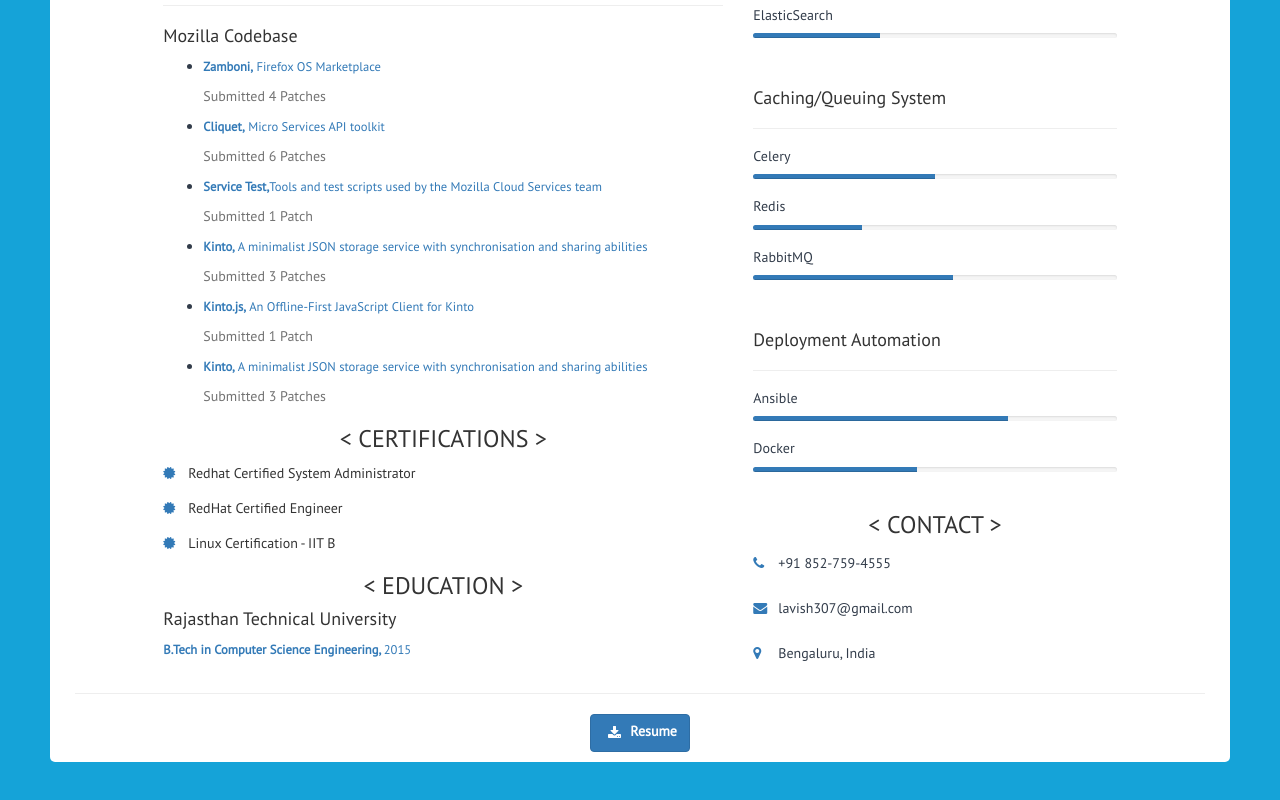
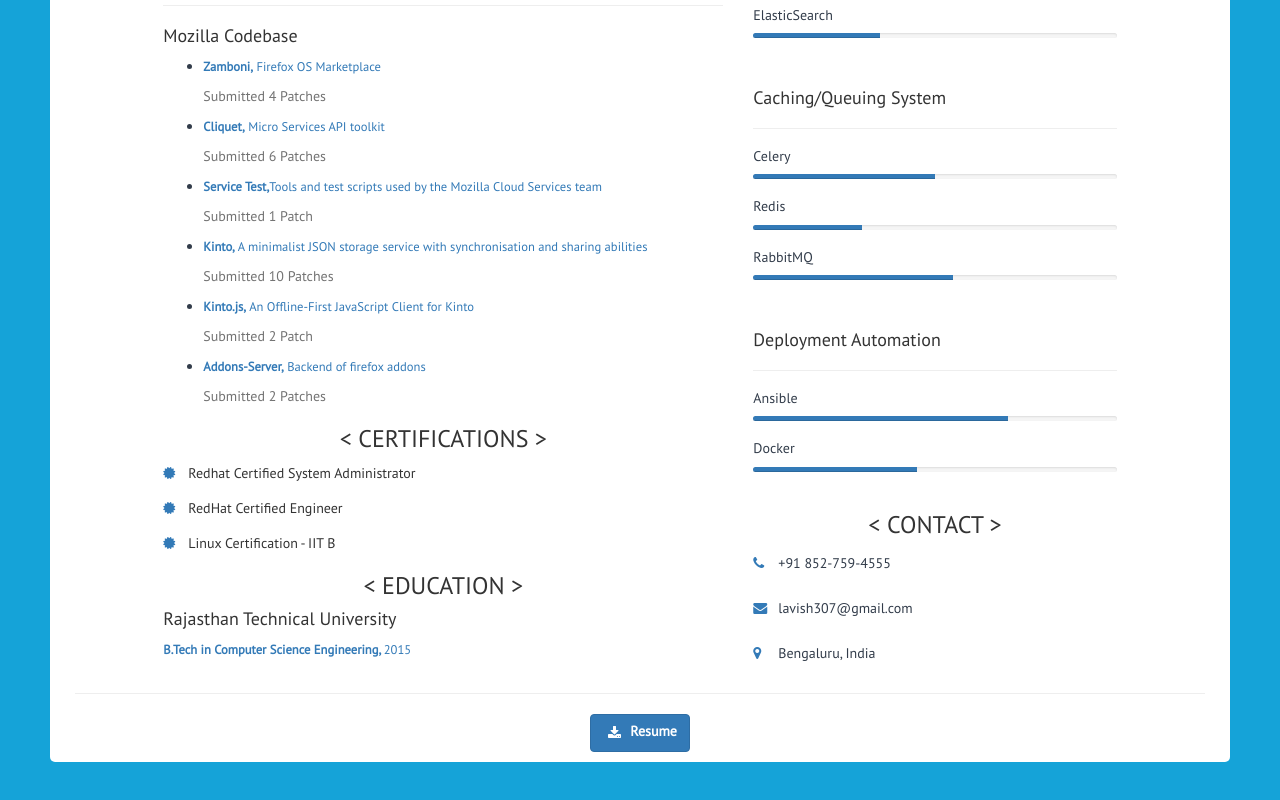
Before and after one commit to lavish205/lavish205.github.io, a website: page index.html in a window 1280 px wide. Shown: the part 1066-1866 px from the top of the page. Drawn offline with nearby package versions, Linux system fonts and the light colour scheme.

Commit message:
contributions updated

```diff
--- a/index.html
+++ b/index.html
@@ -221,19 +221,19 @@
                             <p>
                                 <small class="text-primary"><strong>Kinto,</strong> A minimalist JSON storage service with synchronisation and sharing abilities</small>
                             </p>
-                            <a class="help-block" href="https://github.com/Kinto/kinto/commits/master?author=lavish205">Submitted 3 Patches</a>
+                            <a class="help-block" href="https://github.com/Kinto/kinto/commits/master?author=lavish205">Submitted 10 Patches</a>
                         </li>
                         <li>
                             <p>
                                 <small class="text-primary"><strong>Kinto.js,</strong> An Offline-First JavaScript Client for Kinto</small>
                             </p>
-                            <a class="help-block" href="https://github.com/Kinto/kinto.js/commits/master?author=lavish205">Submitted 1 Patch</a>
+                            <a class="help-block" href="https://github.com/Kinto/kinto.js/commits/master?author=lavish205">Submitted 2 Patch</a>
                         </li>
                         <li>
                             <p>
-                                <small class="text-primary"><strong>Kinto,</strong> A minimalist JSON storage service with synchronisation and sharing abilities</small>
+                                <small class="text-primary"><strong>Addons-Server,</strong> Backend of firefox addons</small>
                             </p>
-                            <a class="help-block" href="https://github.com/Kinto/kinto/commits/master?author=lavish205">Submitted 3 Patches</a>
+                            <a class="help-block" href="https://github.com/mozilla/addons-server/commits/master?author=lavish205">Submitted 2 Patches</a>
                         </li>
                     </ul>
 
```
